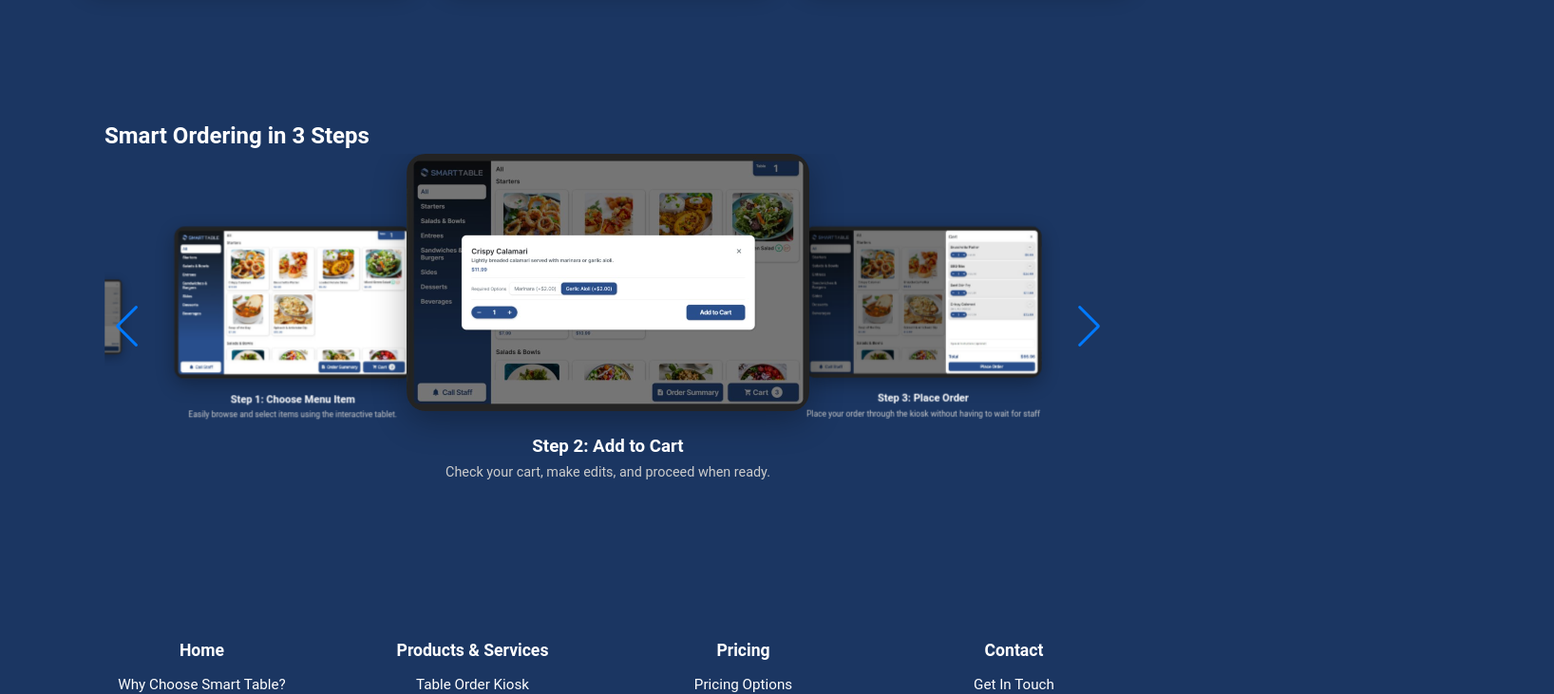
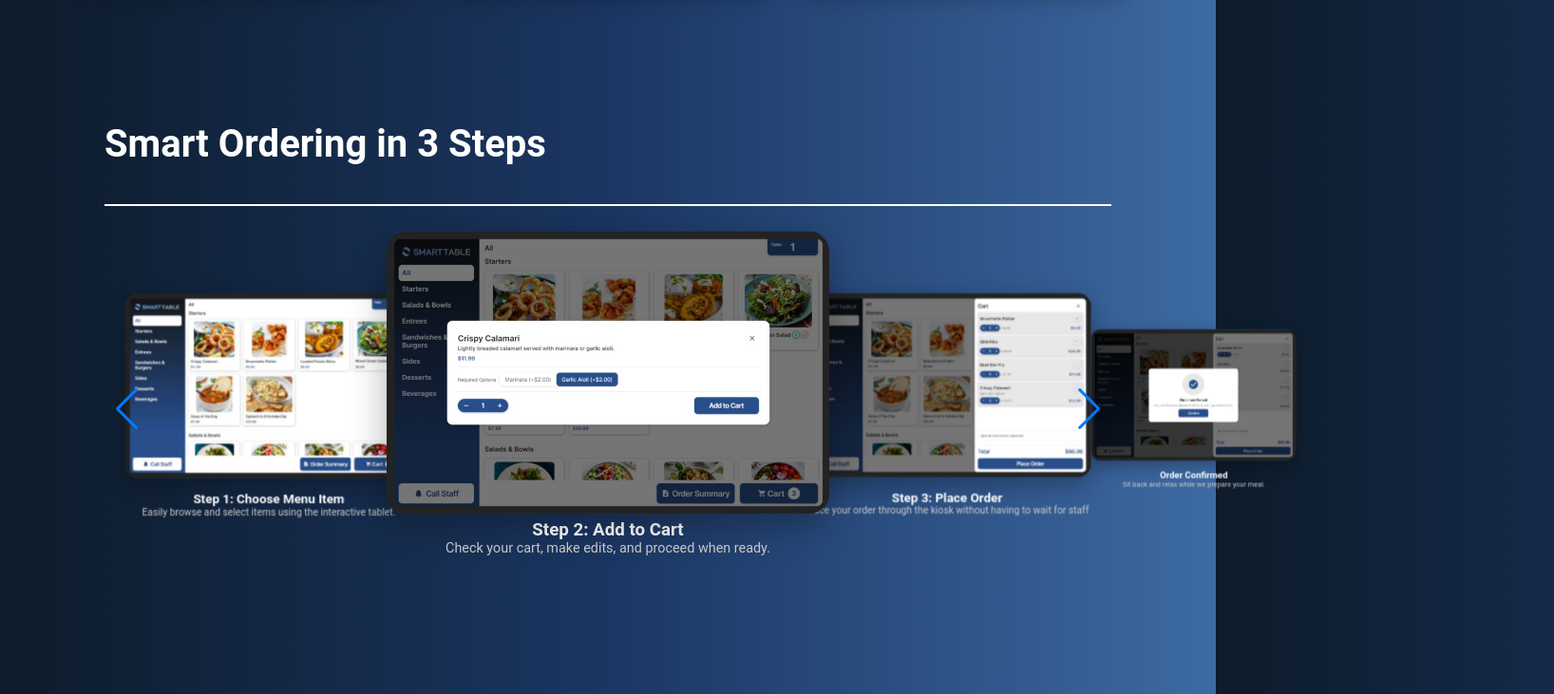
Before and after one commit to donghyun010/SmartTableNZ, a React (Create React App) app: page /SmartTableNZ/products in a window 1280 px wide. Shown: the part 1400-2131 px from the top of the page at 95% size, 1636 px wide, since content can reach past the window. Built offline with nearby package versions, Linux system fonts and the light colour scheme.

Commit message:
Changes HL

```diff
--- a/src/index.css
+++ b/src/index.css
@@ -6,9 +6,13 @@
 }
 
 body {
-  line-height: 1.6;
-  color: #333;
+  background: linear-gradient(to right, #0d1b2a, #1b3662, #3d6aa3);
+  background-attachment: fixed;
+  background-size: cover;
   min-height: 100vh;
+  margin: 0;
+  padding: 0;
+  font-family: "Roboto", sans-serif;
 }
 
 header {
@@ -166,7 +170,6 @@ header nav a {
 }
 
 .why-smart-table {
-  background-color: #1b3662;
   padding: 80px 20px;
   width: 100%;
 }
@@ -177,7 +180,6 @@ header nav a {
 }
 
 .features-section {
-  background-color: #1b3662;
   padding: 80px 20px;
   width: 100%;
 }
@@ -233,9 +235,7 @@ header nav a {
 }
 
 footer {
-  text-align: center;
   padding: 40px 20px;
-  background-color: #1b3662;
   color: white;
   font-family: "Roboto", sans-serif;
 }
@@ -255,8 +255,8 @@ footer {
 }
 
 .footer-column h4 {
-  font-size: 1.1rem;
-  margin-bottom: 10px;
+  font-size: 1.3rem;
+  margin-bottom: 15px;
   font-weight: bold;
 }
 
@@ -273,7 +273,6 @@ footer {
 }
 
 .highlighted-feature {
-  background-color: #1b3662;
   padding: 80px 20px;
   width: 100%;
 }
@@ -288,7 +287,6 @@ footer {
 }
 
 .ready-to-start {
-  background-color: #1b3662;
   padding: 80px 20px;
   width: 100%;
 }
@@ -340,7 +338,9 @@ body.home-page {
 }
 
 body.plain-page {
-  background-color: #1b3662 !important;
+  background: linear-gradient(to right, #0d1b2a, #1b3662, #3d6aa3);
+  background-attachment: fixed;
+  background-size: cover;
 }
 
 .section {
@@ -363,7 +363,28 @@ body.plain-page {
 }
 
 .swiper {
-  padding-top: 20px;
+  overflow: visible !important;
+}
+
+.swiper-slide {
+  overflow: visible;
+}
+
+.swiper-slide-active {
+  z-index: 10;
+}
+
+.swiper-slide-active img {
+  transform: scale(1.1);
+  transition: transform 0.4s ease;
+  z-index: 10;
+}
+
+.swiper,
+.swiper-wrapper,
+.swiper-slide,
+.swiper-slide-active {
+  overflow: visible !important;
 }
 
 .feature-card-grid {
@@ -374,7 +395,7 @@ body.plain-page {
 }
 
 .feature-card {
-  background: linear-gradient(to right, #1b2a45, #1b3662);
+  background: #1b3662;
   border-radius: 16px;
   overflow: hidden;
   box-shadow: 0 8px 25px rgba(0, 0, 0, 0.3);
@@ -388,11 +409,12 @@ body.plain-page {
 }
 
 .feature-card-image {
-  width: 100%;
+  width: calc(100% - 32px); /* Add horizontal padding */
   height: 180px;
   object-fit: cover;
+  border-radius: 12px;
+  margin: 16px; /* Center and space from edge */
 }
-
 .feature-card-text {
   padding: 16px;
   color: white;
@@ -408,3 +430,11 @@ body.plain-page {
   opacity: 0.85;
   margin: 0;
 }
+
+.footer-columns {
+  text-align: left;
+}
+.footer-column h4,
+.footer-column a {
+  text-align: left;
+}
--- a/src/pages/ContactPage.jsx
+++ b/src/pages/ContactPage.jsx
@@ -6,7 +6,11 @@ import Footer from "./components/Footer";
 const ContactPage = () => {
   return (
     <div
-      style={{ backgroundColor: "#1b3662", color: "#fff", minHeight: "100vh" }}
+      style={{
+        background: "linear-gradient(to right, #0d1b2a, #1b3662, #3d6aa3)",
+        color: "#fff",
+        minHeight: "100vh",
+      }}
     >
       <header>
         <div className="header-box">
@@ -46,7 +50,7 @@ const ContactPage = () => {
           <div style={{ flex: "1 1 300px" }}>
             <p
               style={{
-                color: "##00bcd4",
+                color: "#00bcd4",
                 fontWeight: "500",
                 marginBottom: "10px",
               }}
@@ -76,12 +80,12 @@ const ContactPage = () => {
               style={{ display: "flex", flexDirection: "column", gap: "15px" }}
             >
               <label style={{ fontWeight: 500 }}>
-                Name<span style={{ color: "##00bcd4" }}> *</span>
+                Name<span style={{ color: "#00bcd4" }}> *</span>
               </label>
               <input type="text" name="name" required style={inputStyle} />
 
               <label style={{ fontWeight: 500 }}>
-                Email<span style={{ color: "##00bcd4" }}> *</span>
+                Email<span style={{ color: "#00bcd4" }}> *</span>
               </label>
               <input type="email" name="email" required style={inputStyle} />
 
@@ -120,7 +124,7 @@ const ContactPage = () => {
                 I agree to the Smart Table{" "}
                 <a
                   href="/privacy-policy"
-                  style={{ color: "##00bcd4", textDecoration: "underline" }}
+                  style={{ color: "#00bcd4", textDecoration: "underline" }}
                 >
                   Privacy Policy
                 </a>
@@ -155,7 +159,7 @@ const inputStyle = {
 
 const submitButtonStyle = {
   padding: "10px 20px",
-  backgroundColor: "##00bcd4",
+  backgroundColor: "#00bcd4",
   color: "#fff",
   border: "none",
   borderRadius: "5px",
--- a/src/pages/PricingPage.jsx
+++ b/src/pages/PricingPage.jsx
@@ -20,13 +20,13 @@ const PricingPage = () => {
     },
     {
       title: "Table Order Kiosk (3-Month Contract)",
-      price: "$18/week per table",
+      price: "$75/month per table",
       description: "Flexible short-term option to boost table-side efficiency.",
       color: "#ab47bc",
     },
     {
       title: "Table Order Kiosk (1-Year Contract)",
-      price: "$12/week per table",
+      price: "$50/month per table",
       description: "Best value for committed venues using self-service kiosks.",
       color: "#26a69a",
     },
@@ -38,8 +38,8 @@ const PricingPage = () => {
     let total = baseCost + tabletCost;
 
     if (kioskIncluded === "Yes") {
-      const rate = kioskContract === "1year" ? 12 : 18;
-      const kioskCost = rate * kioskTableCount * 4; // Weekly to Monthly
+      const rate = kioskContract === "1year" ? 50 : 75;
+      const kioskCost = rate * kioskTableCount;
       total += kioskCost;
     }
 
@@ -102,7 +102,17 @@ const PricingPage = () => {
           <h2 className="section-title">Estimate Your Monthly Cost</h2>
           <hr className="section-divider" />
 
-          <div style={{ maxWidth: "500px", margin: "0 auto" }}>
+          <div
+            style={{
+              display: "flex",
+              gap: "40px",
+              justifyContent: "center",
+              alignItems: "center",
+              flexWrap: "wrap",
+            }}
+          >
+            {/* Input Section */}
+            <div style={{ maxWidth: "400px", flex: 1 }}>
               <label>Number of POS & KDS Tablets</label>
               <select
                 value={tabletCount}
@@ -135,10 +145,10 @@ const PricingPage = () => {
                     style={inputStyle}
                   >
                     <option value="3month">
-                    3-Month Contract ($18/table/week)
+                      3-Month Contract ($75/table/month)
                     </option>
                     <option value="1year">
-                    1-Year Contract ($12/table/week)
+                      1-Year Contract ($50/table/month)
                     </option>
                   </select>
 
@@ -157,18 +167,40 @@ const PricingPage = () => {
                 </>
               )}
 
+              <div style={buttonContainerStyle}>
                 <button onClick={handleCalculate} style={buttonStyle}>
                   Calculate Monthly Cost
                 </button>
+              </div>
+            </div>
 
+            {/* Result Section */}
             <div style={resultBoxStyle}>
-              <h3 style={{ marginBottom: "10px" }}>Your Monthly Cost</h3>
-              <p style={{ fontSize: "32px", fontWeight: "bold" }}>
+              <h3 style={{ marginBottom: "10px", color: "#1b3662" }}>
+                Your Monthly Cost
+              </h3>
+              <p
+                style={{
+                  fontSize: "32px",
+                  fontWeight: "bold",
+                  color: "#1b3662",
+                }}
+              >
                 ${monthlyCost.toFixed(2)}
               </p>
-              <p style={{ fontSize: "14px", color: "#ccc" }}>
-                * Base includes software subscription, POS & KDS usage. Kiosk
-                charges apply only if selected.
+              <p style={{ fontSize: "14px", color: "#1b3662" }}>
+                {tabletCount === 0 &&
+                (kioskIncluded === "No" || kioskTableCount === 0)
+                  ? "Only includes software subscription. POS & KDS Android Tablets to be provided by the restaurant."
+                  : `Includes software subscription, ${tabletCount} POS & KDS tablet${
+                      tabletCount !== 1 ? "s" : ""
+                    }${
+                      kioskIncluded === "Yes" && kioskTableCount > 0
+                        ? ` and ${kioskTableCount} table kiosk${
+                            kioskTableCount !== 1 ? "s" : ""
+                          }`
+                        : ""
+                    }.`}
               </p>
             </div>
           </div>
@@ -180,6 +212,39 @@ const PricingPage = () => {
   );
 };
 
+const buttonStyle = {
+  width: "100%",
+  padding: "12px",
+  backgroundColor: "#0077b6",
+  color: "white",
+  border: "none",
+  borderRadius: "8px",
+  fontSize: "16px",
+  fontWeight: "bold",
+  cursor: "pointer",
+  boxShadow: "0 4px 12px rgba(0, 119, 182, 0.3)",
+  transition: "background-color 0.3s",
+};
+
+const buttonContainerStyle = {
+  backgroundColor: "#transparent",
+  padding: "16px",
+  borderRadius: "10px",
+  marginTop: "20px",
+};
+
+const resultBoxStyle = {
+  backgroundColor: "#ffffff",
+  color: "#transparent",
+  padding: "32px",
+  borderRadius: "12px",
+  textAlign: "center",
+  flex: 1,
+  minWidth: "280px",
+  alignSelf: "center",
+  boxShadow: "0 6px 18px rgba(0, 0, 0, 0.08)",
+};
+
 const inputStyle = {
   width: "100%",
   padding: "10px",
@@ -189,26 +254,4 @@ const inputStyle = {
   fontSize: "16px",
 };
 
-const buttonStyle = {
-  width: "100%",
-  padding: "12px",
-  backgroundColor: "#1b3662",
-  color: "white",
-  border: "none",
-  borderRadius: "8px",
-  fontSize: "16px",
-  fontWeight: "bold",
-  cursor: "pointer",
-  marginTop: "10px",
-};
-
-const resultBoxStyle = {
-  backgroundColor: "#1b3662",
-  color: "white",
-  padding: "20px",
-  marginTop: "20px",
-  borderRadius: "10px",
-  textAlign: "center",
-};
-
 export default PricingPage;
--- a/src/pages/ProductsPage.jsx
+++ b/src/pages/ProductsPage.jsx
@@ -87,7 +87,8 @@ const ProductsPage = () => {
       </section>
 
       <section className="section">
-        <h2 style={{ color: "white" }}>Smart Ordering in 3 Steps</h2>
+        <h2 className="section-title">Smart Ordering in 3 Steps</h2>
+        <hr className="section-divider" />
         <ImageCarousel />
       </section>
 
--- a/src/pages/components/ImageCarousel.jsx
+++ b/src/pages/components/ImageCarousel.jsx
@@ -41,26 +41,34 @@ const ImageCarousel = () => {
       autoplay={{ delay: 5000, disableOnInteraction: false }}
       effect="coverflow"
       grabCursor
-      centeredSlides
-      loop
-      slidesPerView={window.innerWidth < 768 ? 1 : 2.5}
+      centeredSlides={true}
+      loop={false} // IMPORTANT: turn off loop to prevent extra left clone
+      slidesPerView={2.5} // Visible center + sides
       coverflowEffect={{
         rotate: 0,
-        stretch: 20, // side image spacing
-        depth: 150, // how far side images recede
-        modifier: 1.5, // overall exaggeration
-        scale: 0.8, // side images scale down
+        stretch: 0,
+        depth: 150,
+        modifier: 1.5,
+        scale: 0.9,
         slideShadows: false,
       }}
       style={{
         maxWidth: "90vw",
         margin: "auto",
         paddingBottom: "60px",
+        overflow: "visible",
       }}
     >
       {slides.map((slide, index) => (
         <SwiperSlide key={index}>
-          <div style={{ textAlign: "center" }}>
+          <div
+            style={{
+              textAlign: "center",
+              overflow: "visible",
+              position: "relative",
+              zIndex: 2,
+            }}
+          >
             <img
               src={slide.image}
               alt={`Slide ${index + 1}`}
```
Also changed, not shown: src/pages/PricingPage.css (+11 -0 lines). Lines whose indentation alone changed are shown as unchanged.
